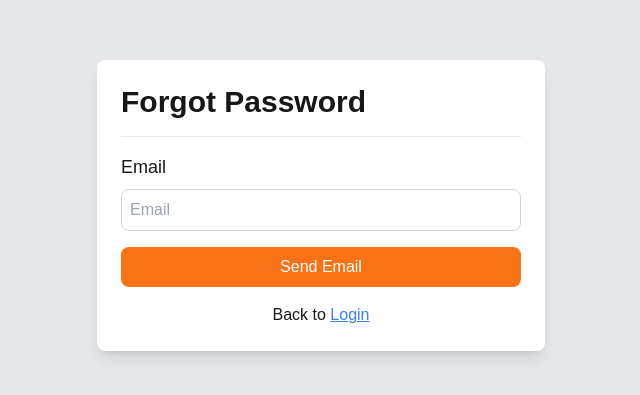
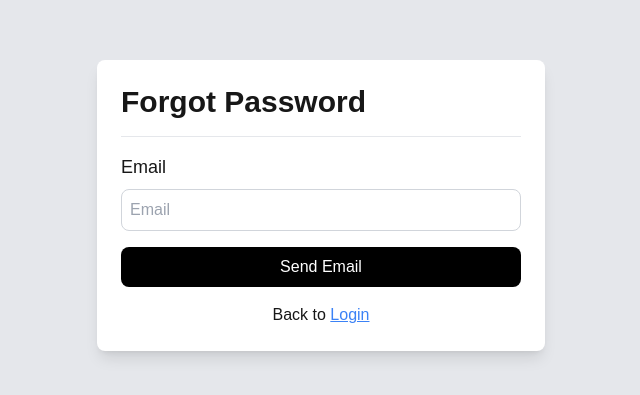
Before and after one commit to SaiCharanReddyPuligari/next-auth, a Next.js app: page /forgotpassword in a window 1280 px wide. Shown: the part 195-590 px from the top of the page, without its empty margins (319-959 px from the left). Built offline with nearby package versions, Linux system fonts and the light colour scheme.

Commit message:
resolve errors

```diff
--- a/src/app/forgotpassword/page.tsx
+++ b/src/app/forgotpassword/page.tsx
@@ -47,7 +47,7 @@ const ForgotPasswordPage = () => {
             onChange={(e) => setEmail(e.target.value)}
             placeholder="Email"
           />
-          <button className="w-full p-2 bg-orange-500 text-white rounded-lg mb-4 hover:bg-orange-600 focus:outline-none">
+          <button className="w-full p-2 bg-black text-white rounded-lg mb-4 hover:bg-orange-600 focus:outline-none">
             Send Email
           </button>
         </form>
--- a/src/app/login/page.tsx
+++ b/src/app/login/page.tsx
@@ -45,7 +45,7 @@ export default function LoginPage(){
       {/* Left Side (60%) */}
       <div className="w-3/5 bg-gray-100 flex items-center justify-center p-8">
         <p className="text-center text-black font-bold text-lg px-10">
-        For the login page, I used MongoDB for password authentication, securely storing and verifying user credentials. Additionally, I added a Forgot Password feature in MongoDB, allowing users to reset their passwords if needed. Upon clicking the "Forgot Password" link, users receive an email to reset their password, enhancing user experience and security. This method ensures login processes are both user-friendly and robust, providing reliable access control.
+        For the login page, I used MongoDB for password authentication, securely storing and verifying user credentials. Additionally, I added a Forgot Password feature in MongoDB, allowing users to reset their passwords if needed. Upon clicking the Forgot Password link, users receive an email to reset their password, enhancing user experience and security. This method ensures login processes are both user-friendly and robust, providing reliable access control.
         </p>
       </div>
 
--- a/src/app/resetpassword/page.tsx
+++ b/src/app/resetpassword/page.tsx
@@ -68,7 +68,7 @@ const ResetPasswordPage = () => {
             onChange={(e) => setConfirmNewPassword(e.target.value)}
             placeholder="Confirm Password"
           />
-          <button className="w-full p-2 bg-orange-500 text-white rounded-lg hover:bg-orange-600 focus:outline-none">
+          <button className="w-full p-2 bg-black text-white rounded-lg hover:bg-orange-600 focus:outline-none">
             Reset Password
           </button>
         </form>
--- a/src/app/signup/page.tsx
+++ b/src/app/signup/page.tsx
@@ -44,7 +44,7 @@ export default function SignupPage(){
         {/* Left Side (60%) */}
         <div className="w-3/5 bg-gray-100 flex items-center justify-center p-8">
           <p className="text-center text-black font-bold text-lg px-10">
-          For the signup page, I designed a secure process using MongoDB to store user data, incorporating JWT (JSON Web Token) for user session management. I implemented a Verify Token parameter within MongoDB, ensuring users confirm their email addresses for added security. When a user signs up, a verification link containing this token is sent via email. Once verified, the user's status updates, allowing them full access to the site. This setup improves user authentication and data integrity.
+          For the signup page, I designed a secure process using MongoDB to store user data, incorporating JWT (JSON Web Token) for user session management. I implemented a Verify Token parameter within MongoDB, ensuring users confirm their email addresses for added security. When a user signs up, a verification link containing this token is sent via email. Once verified, the users status updates, allowing them full access to the site. This setup improves user authentication and data integrity.
           </p>
         </div>
 
```
